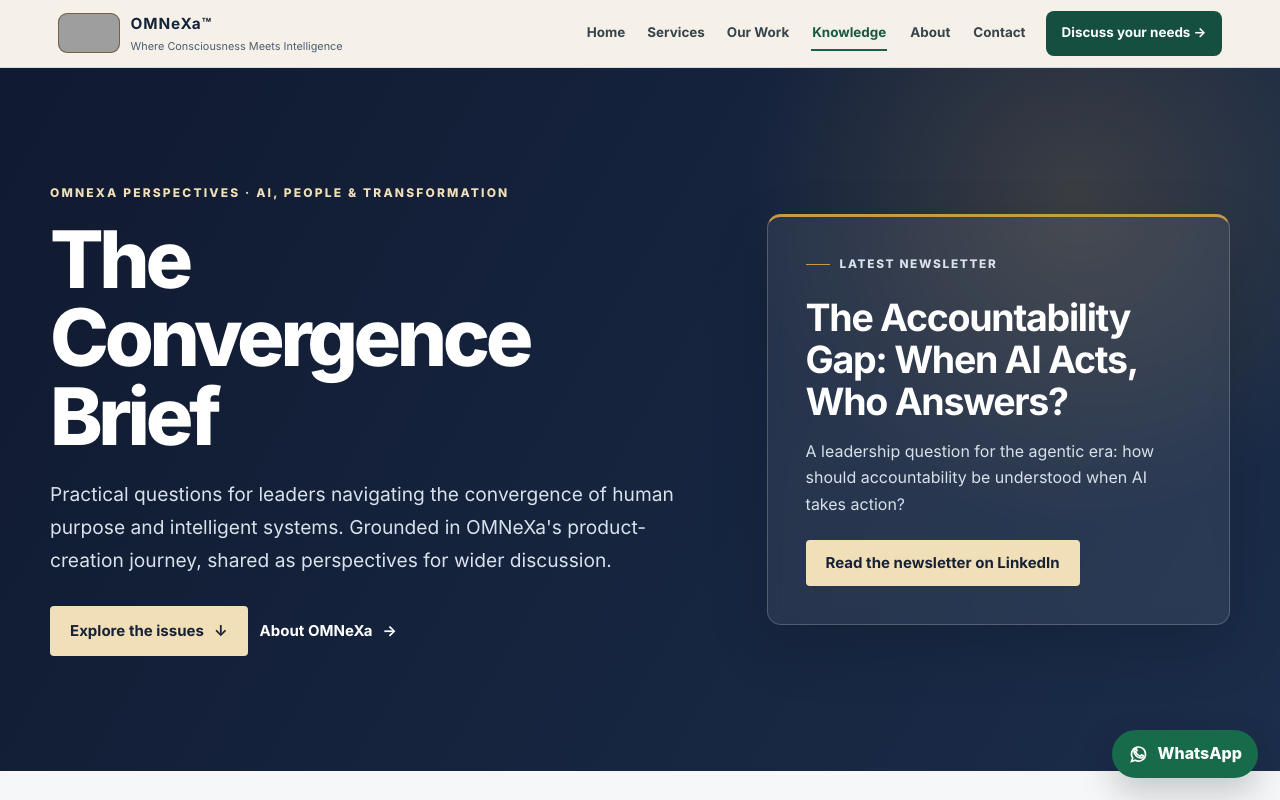
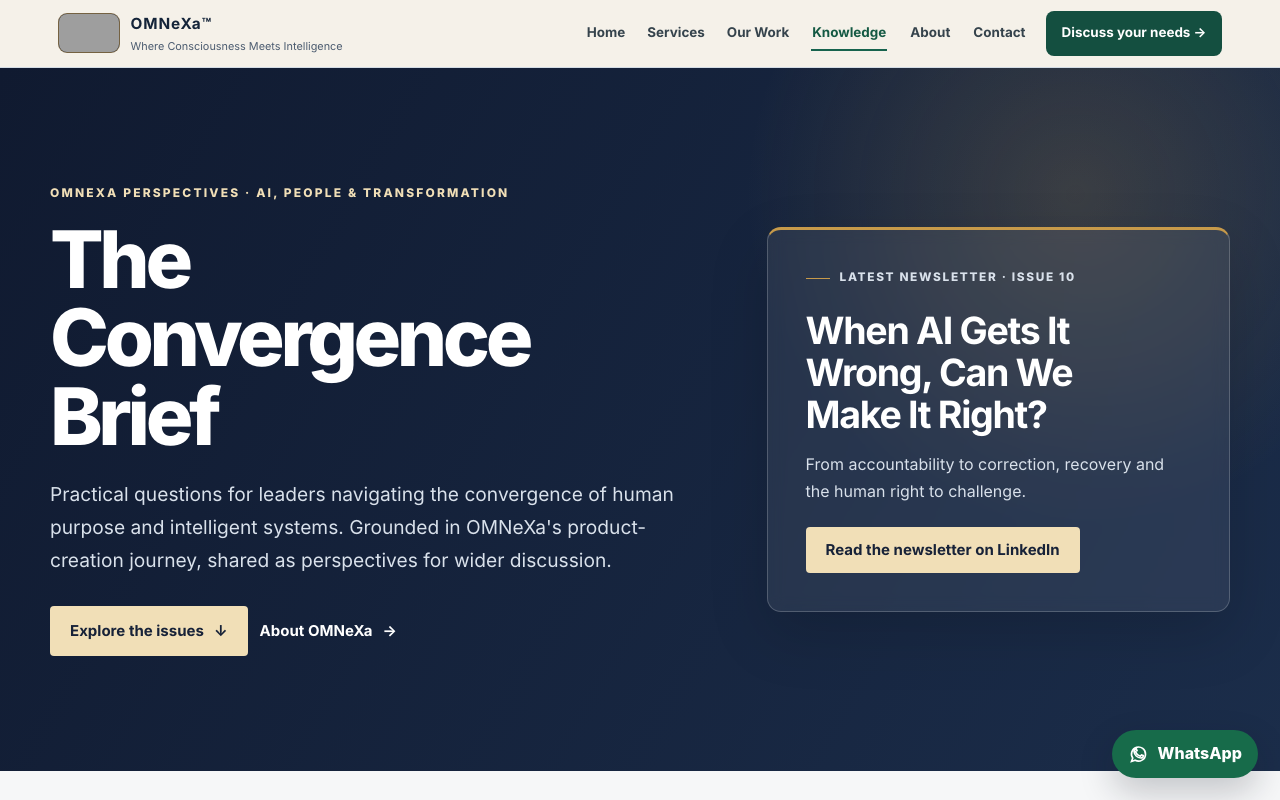
Before and after one commit to HumanSamaritan/OMNEXAFuture, a Next.js app: page /convergence-brief in a window 1280 px wide. Shown: the top 800 px of the page. Built offline with nearby package versions, Linux system fonts and the light colour scheme; grey boxes are pictures that could not be loaded.

Commit message:
Drive latest Convergence Brief spotlight from verified published issue metadata

```diff
--- a/app/convergence-brief/page.tsx
+++ b/app/convergence-brief/page.tsx
@@ -3,9 +3,6 @@ import { getConvergenceIssues } from "@/lib/publications";
 import styles from "./page.module.css";
 
 const siteUrl = "https://www.omnexagoc.com";
-const latestNewsletterUrl =
-  "https://www.linkedin.com/pulse/accountability-gap-when-ai-acts-who-answers-dhiraj-kumar-qqjve/";
-
 export const metadata: Metadata = {
   title: "The Convergence Brief | AI, Human Agency & Future of Work",
   description:
@@ -22,6 +19,11 @@ export const metadata: Metadata = {
 
 export default async function ConvergenceBriefPage() {
   const issues = await getConvergenceIssues();
+  const publishedIssues = issues.filter((issue) => Boolean(issue.linkedinUrl && issue.publishedAt));
+  const latestIssue = [...publishedIssues].sort((a, b) =>
+    (b.publishedAt || "").localeCompare(a.publishedAt || "") ||
+    Number(b.issue.match(/\\d+/)?.[0] || 0) - Number(a.issue.match(/\\d+/)?.[0] || 0)
+  )[0];
   const collectionSchema = {
     "@context": "https://schema.org",
     "@type": "CollectionPage",
@@ -31,23 +33,19 @@ export default async function ConvergenceBriefPage() {
       "An evidence-led OMNeXa publication connecting AI, human agency, future of work, human capability, governance and responsible transformation.",
     url: `${siteUrl}/convergence-brief`,
     publisher: { "@id": `${siteUrl}/#organization` },
-    hasPart: [
-      ...issues.map((issue) => ({
+    hasPart: issues.map((issue) => ({
         "@type": "Article",
         "@id": `${siteUrl}/convergence-brief/${issue.slug}#article`,
         name: issue.title,
         url: `${siteUrl}/convergence-brief/${issue.slug}`
       })),
-      {
-        "@type": "Article",
-        name: "The Accountability Gap: When AI Acts, Who Answers?",
-        url: latestNewsletterUrl
-      }
-    ],
     inLanguage: "en-SG"
   };
 
-  const issueLinks = [...issues].reverse();
+  const issueLinks = [...issues].sort((a, b) =>
+    (b.publishedAt || "").localeCompare(a.publishedAt || "") ||
+    Number(b.issue.match(/\d+/)?.[0] || 0) - Number(a.issue.match(/\d+/)?.[0] || 0)
+  );
 
   return (
     <main className={styles.page}>
@@ -71,16 +69,16 @@ export default async function ConvergenceBriefPage() {
             </div>
           </div>
 
-          <article className={styles.spotlight} aria-labelledby="latest-newsletter-title">
-            <p className={styles.spotlightLabel}>Latest newsletter</p>
-            <h2 id="latest-newsletter-title">The Accountability Gap: When AI Acts, Who Answers?</h2>
-            <p>
-              A leadership question for the agentic era: how should accountability be understood when AI takes action?
-            </p>
-            <a className={styles.primaryLink} href={latestNewsletterUrl} target="_blank" rel="noopener noreferrer">
-              Read the newsletter on LinkedIn
-            </a>
-          </article>
+          {latestIssue ? (
+            <article className={styles.spotlight} aria-labelledby="latest-newsletter-title">
+              <p className={styles.spotlightLabel}>Latest newsletter · {latestIssue.issue}</p>
+              <h2 id="latest-newsletter-title">{latestIssue.title}</h2>
+              <p>{latestIssue.subtitle || latestIssue.summary}</p>
+              <a className={styles.primaryLink} href={latestIssue.linkedinUrl} target="_blank" rel="noopener noreferrer">
+                Read the newsletter on LinkedIn
+              </a>
+            </article>
+          ) : null}
         </div>
       </header>
 
```
